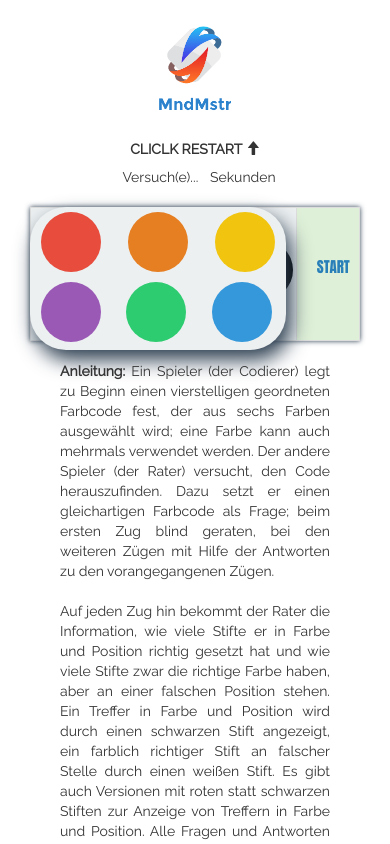
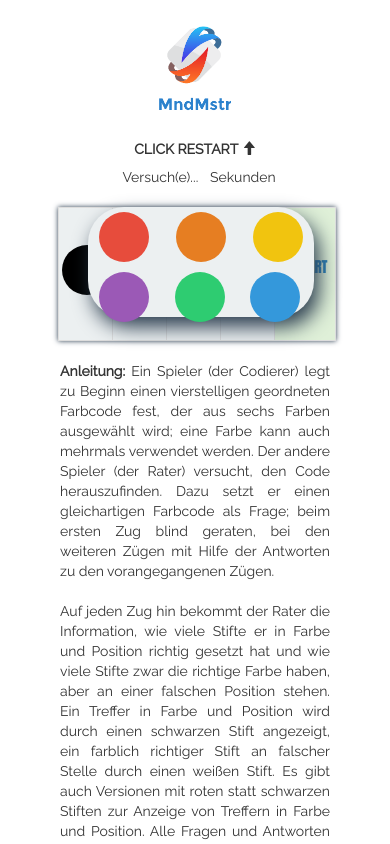
Before and after one commit to EliasH01/MasterMind, a plain HTML site: page index.html in a window 390 px wide. Both pictures are taken after a click on the element 64 px from the left and 269 px from the top of the page. Shown: the top 844 px of the page. Drawn offline with nearby package versions, Linux system fonts and the light colour scheme.

Commit message:
beta 1.1.1

```diff
--- a/css/stylesheet.css
+++ b/css/stylesheet.css
@@ -108,17 +108,17 @@ body {
         width: 60px;
         height: 132px;
     }
+
     .bullet {
-        width: 60px;
-        height: 60px;
+        width: 50px;
+        height: 50px;
         margin: 0px 0px 0px 3px;
         margin-top: -3px;
     }
 
     .chooser-overlay {
-        width: 256px;
-        height: 143px;
-        margin-left: 69px;
+        width: 226px;
+        margin-left: 100px;
         border-radius: 36px;
         box-shadow: 5px 10px 20px #2c3e50;
     }
--- a/index.html
+++ b/index.html
@@ -31,7 +31,7 @@
                 <div class="logo">
                     <img style="width: 100%;" src="img/mndmstr.png" alt="MstrMnd">
                     <h3 class="restart-button">
-                        <strong>CLICLK RESTART</strong>
+                        <strong>CLICK RESTART</strong>
                         <span class="glyphicon glyphicon-arrow-up">
                         </span>
                     </h3>
@@ -83,7 +83,7 @@
         <br/>
         </div>
         <div class="container foreground mm-wrapper">
-            <table class="table-bordered mm-table col-xs-12 col-sm-8 col-sm-offset-1 col-md-offset-2" >
+            <table class="table-bordered mm-table col-xs-10 col-xs-offset-1 col-sm-8 col-sm-offset-1 col-md-offset-2" >
 
                 <thead>
                 </thead>
```
